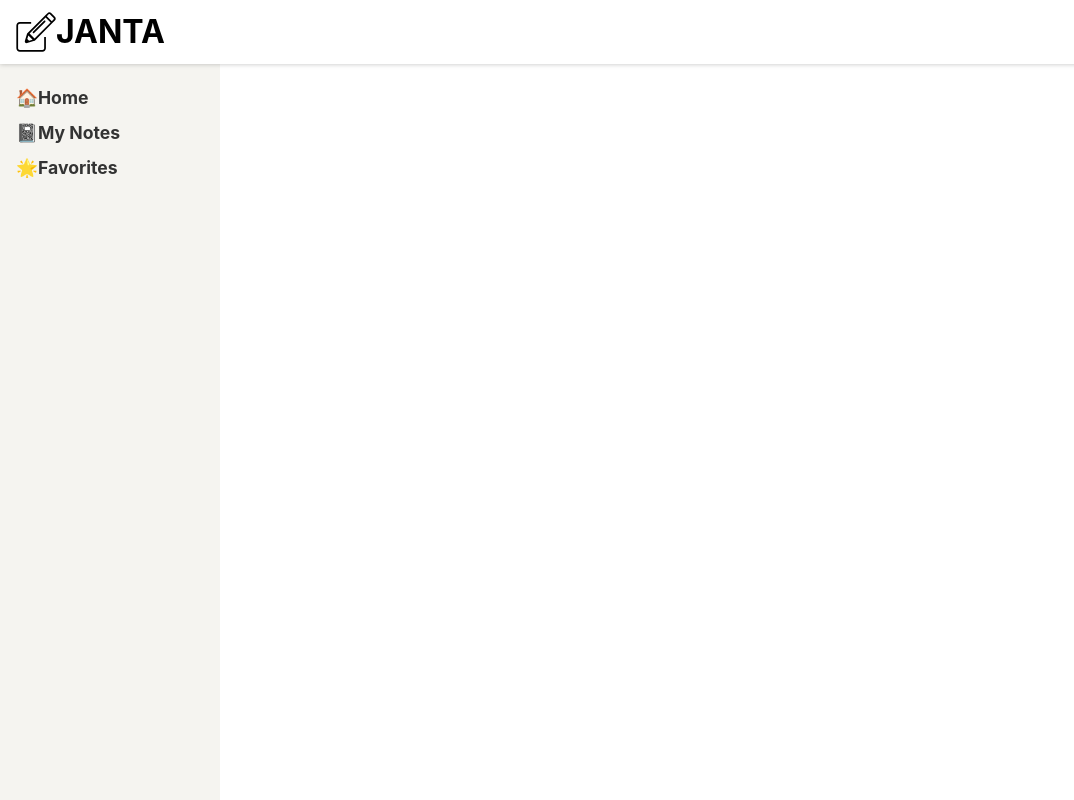
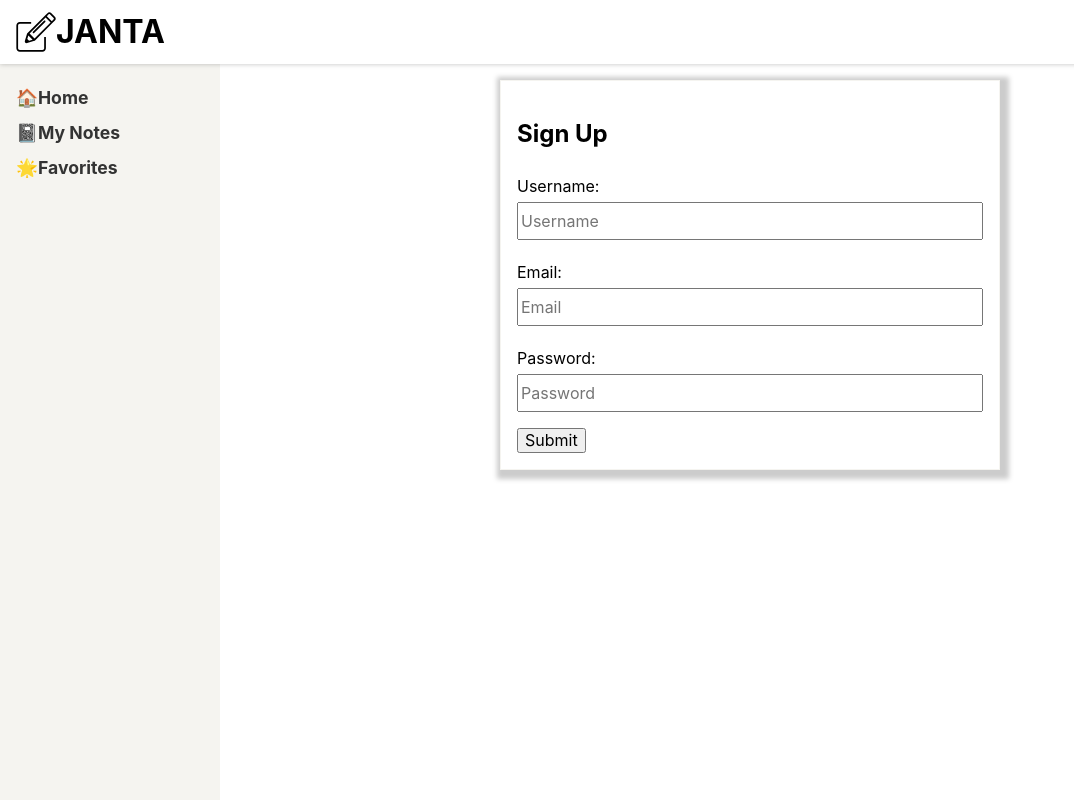
Before and after one commit to VedantWankhade/janta-web, a React (Vite) app: page /signup in a window 1280 px wide. Shown: the whole page, without its empty margins (0-1074 px from the left). Built offline with nearby package versions, Linux system fonts and the light colour scheme; no server answers.

Commit message:
Create signup form

```diff
--- a/pages/index.js
+++ b/pages/index.js
@@ -7,6 +7,7 @@
 import MyNotes from "./myNotes";
 import Favorites from "./favorites";
 import NotePage from "./note";
+import SignUp from "./signup";
 
 const Pages = () => {
     return (
@@ -17,6 +18,7 @@
                 <Route path='/myNotes' component={MyNotes} />
                 <Route path='/favorites' component={Favorites} />
                 <Route path='/note/:id' component={NotePage} />
+                <Route path='/signup' component={SignUp} />
             </Layout>
         </Router>
     );
--- /dev/null
+++ b/pages/signup.js
@@ -0,0 +1,65 @@
+import React, { useEffect } from "react";
+import styled from "styled-components";
+
+import Button from "../components/Button";
+
+const Wrapper = styled.div`
+  border: 1px solid #f5f4f0;
+  max-width: 500px;
+  padding: 1em;
+  margin: 0 auto;
+  box-shadow: 3px 3px 5px 6px #ccc;
+`;
+
+const Form = styled.form`
+  label,
+  input {
+    display: block;
+    line-height: 2em;
+  }
+
+  input {
+    width: 100%;
+    margin-bottom: 1em;
+  }
+`;
+
+const SignUp = props => {
+    useEffect(() => {
+        document.title = 'Sign Up - JANTA';
+    });
+
+    return (
+        <Wrapper>
+            <h2>Sign Up</h2>
+            <Form>
+                <label htmlFor="username">Username:</label>
+                <input
+                    type="text"
+                    id="username"
+                    name="username"
+                    placeholder="Username"
+                />
+                <label htmlFor="email">Email:</label>
+                <input
+                    required
+                    type="email"
+                    id="email"
+                    name="email"
+                    placeholder="Email"
+                />
+                <label htmlFor="password">Password:</label>
+                <input
+                    required
+                    type="password"
+                    id="password"
+                    name="password"
+                    placeholder="Password"
+                />
+                <button type="submit">Submit</button>
+            </Form>
+        </Wrapper>
+    );
+}
+
+export default SignUp;
```
